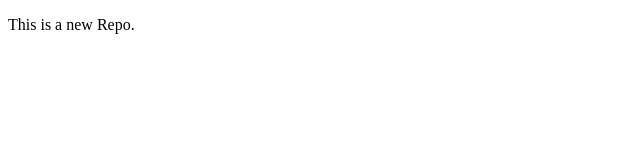
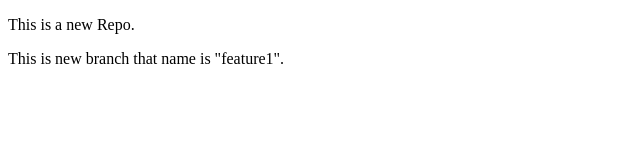
Before and after one commit to dev-aditya99/LocalRepo, a plain HTML site: page index.html in a window 1280 px wide. Shown: the whole page, without its empty margins (0-640 px from the left). Drawn offline with Linux system fonts and the light colour scheme.

Commit message:
Add new Feature

```diff
--- a/index.html
+++ b/index.html
@@ -9,6 +9,7 @@
 
 <body>
     <p>This is a new Repo.</p>
+    <p>This is new branch that name is "feature1".</p>
 </body>
 
 </html>
```
